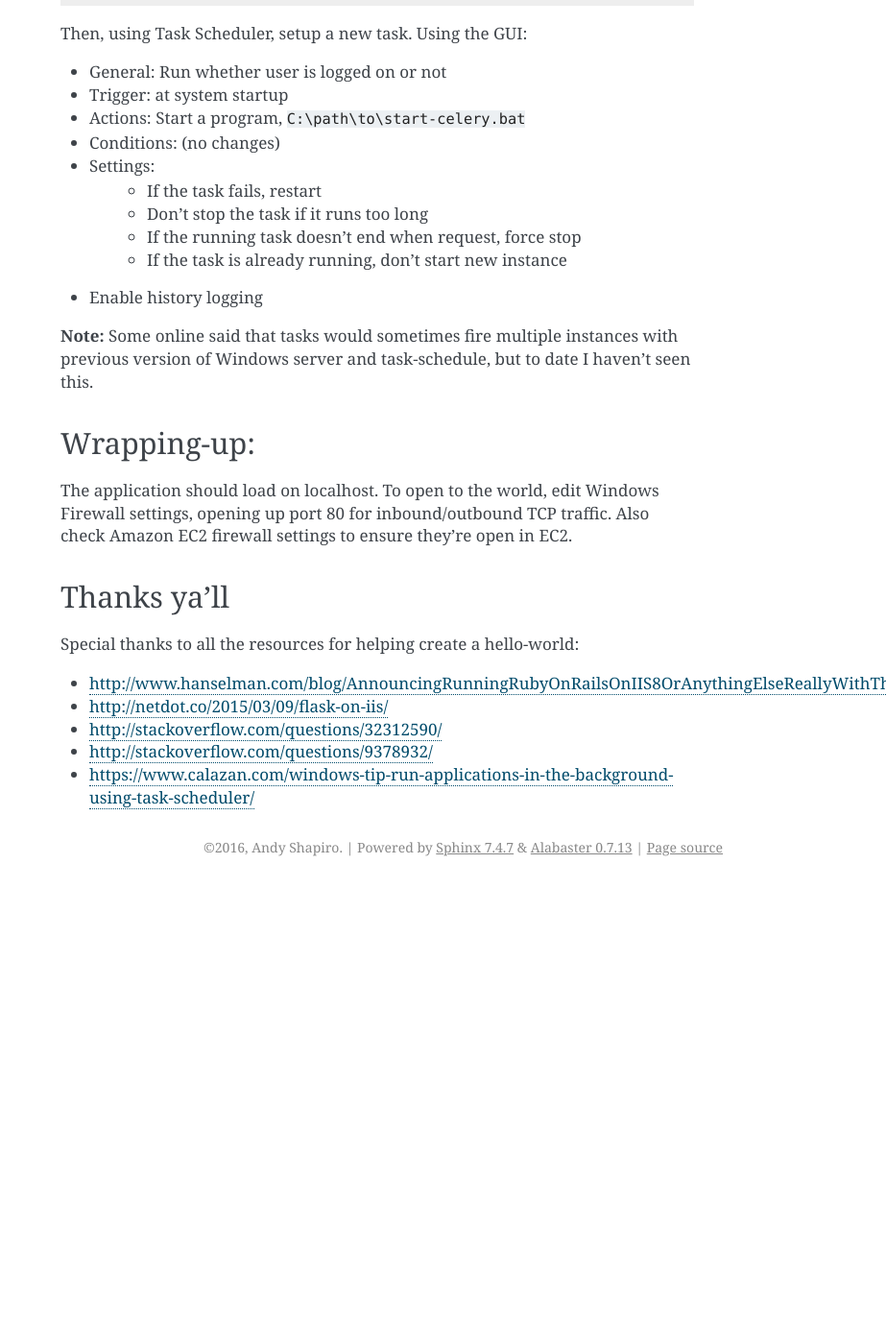
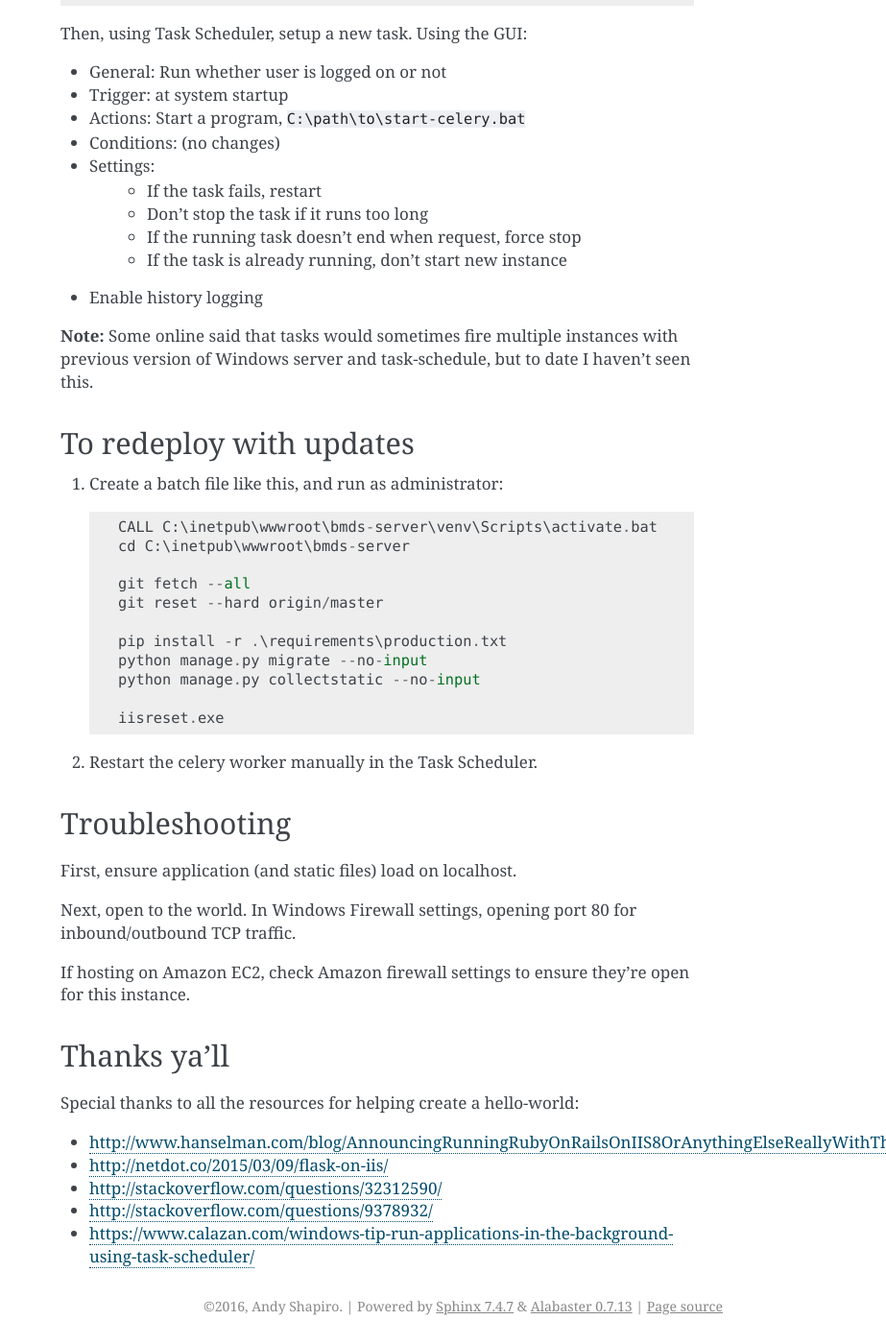
Before and after one commit to shapiromatron/bmds-server, a Sphinx documentation site: the page built from docs/deploying.rst, in a window 1280 px wide and 1400 px high, scrolled down 3104 px. Shown: the whole window at 96% size, without its empty margins (357-1280 px from the left). Built offline with Sphinx 7.4.7, drawn with Linux system fonts in a browser that asks for light colours; before the commit the page ends 4026 px from its top, so only the background shows below that; some of the changed text lies outside the part shown.

Commit message:
update the docs

```diff
--- a/docs/deployment.rst
+++ b/docs/deploying.rst
@@ -131,12 +131,33 @@ Then, using Task Scheduler, setup a new task. Using the GUI:
 
 **Note:** Some online said that tasks would sometimes fire multiple instances with previous version of Windows server and task-schedule, but to date I haven't seen this.
 
+To redeploy with updates
+~~~~~~~~~~~~~~~~~~~~~~~~
 
-Wrapping-up:
-~~~~~~~~~~~~
+1. Create a batch file like this, and run as administrator::
 
-The application should load on localhost. To open to the world, edit Windows Firewall settings, opening up port 80 for inbound/outbound TCP traffic. Also check Amazon EC2 firewall settings to ensure they're open in EC2.
+    CALL C:\inetpub\wwwroot\bmds-server\venv\Scripts\activate.bat
+    cd C:\inetpub\wwwroot\bmds-server
 
+    git fetch --all
+    git reset --hard origin/master
+
+    pip install -r .\requirements\production.txt
+    python manage.py migrate --no-input
+    python manage.py collectstatic --no-input
+
+    iisreset.exe
+
+2. Restart the celery worker manually in the Task Scheduler.
+
+Troubleshooting
+~~~~~~~~~~~~~~~
+
+First, ensure application (and static files) load on localhost.
+
+Next, open to the world. In Windows Firewall settings, opening port 80 for inbound/outbound TCP traffic.
+
+If hosting on Amazon EC2, check Amazon firewall settings to ensure they're open for this instance.
 
 Thanks ya'll
 ~~~~~~~~~~~~
--- a/docs/index.rst
+++ b/docs/index.rst
@@ -7,6 +7,7 @@ Table of contents:
 .. toctree::
    :maxdepth: 3
 
-   deployment
+   quickstart
    api
+   deploying
    history
--- /dev/null
+++ b/docs/quickstart.rst
@@ -0,0 +1,2 @@
+Quickstart
+==========
```
Also changed, not shown: other parts of docs/deploying.rst (+2 -2 lines).
